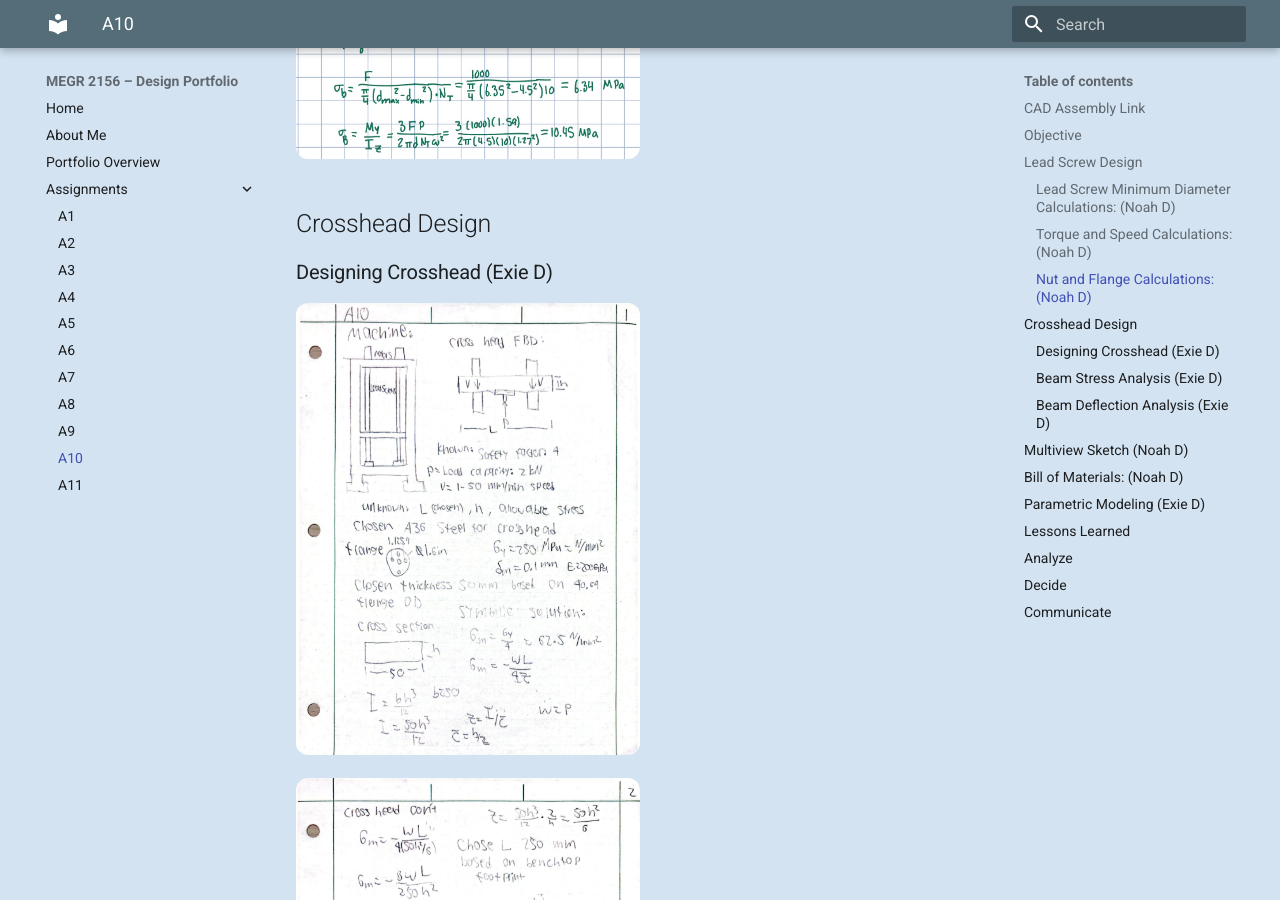
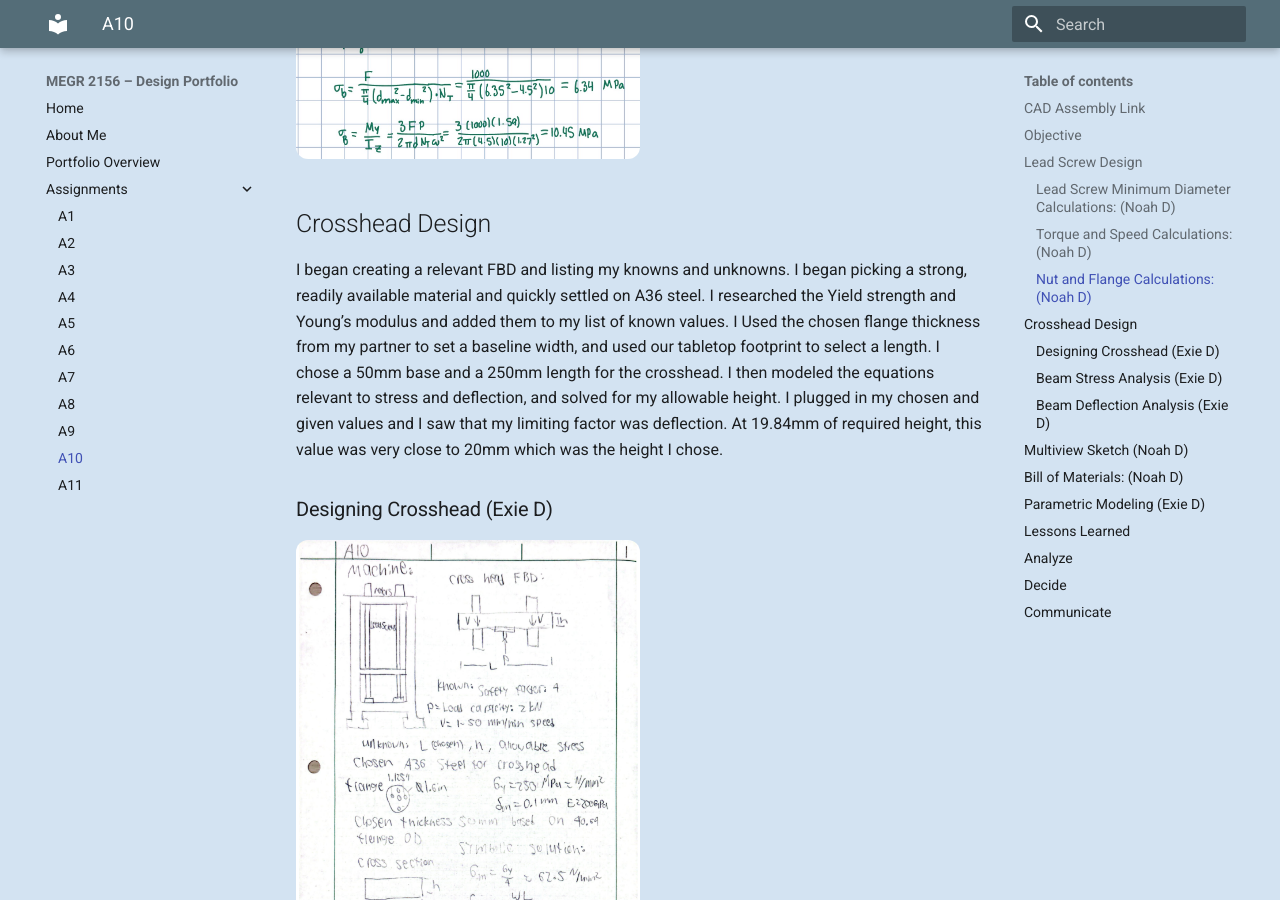
Before and after one commit to Noah-DiMenna/megr2156-portfolio, an MkDocs documentation site: the page built from docs/assignments/A10/index.md, in a window 1280 px wide and 900 px high, scrolled down 3386 px. Built offline with MkDocs 1.6.1 and Material for MkDocs 9.7.7, drawn with Linux system fonts in a browser that asks for light colours; part of the change alters nothing that is shown; some of the changed text lies outside the part shown.

Commit message:
Update index.md

```diff
--- a/docs/assignments/A10/index.md
+++ b/docs/assignments/A10/index.md
@@ -38,6 +38,8 @@ Next was determining the bearing and bending stress the nut would experience und
 
 ## Crosshead Design
 
+I began creating a relevant FBD and listing my knowns and unknowns. I began picking a strong, readily available material and quickly settled on A36 steel. I researched the Yield strength and Young’s modulus and added them to my list of known values. I Used the chosen flange thickness from my partner to set a baseline width, and used our tabletop footprint to select a length. I chose a 50mm base and a 250mm length for the crosshead. I then modeled the equations relevant to stress and deflection, and solved for my allowable height. I plugged in my chosen and given values and I saw that my limiting factor was deflection. At 19.84mm of required height, this value was very close to 20mm which was the height I chose.
+
 ### Designing Crosshead (Exie D)
 
 <img src="A10 (4).png" style="border-radius: 12px; width: 50%;">
@@ -60,12 +62,17 @@ Next was determining the bearing and bending stress the nut would experience und
 
 <img src="A10-BOM.png" style="border-radius: 12px; width: 50%;">
 
-Lead Screw
-Flange
-Nut
-Frame (2 ft)
-Frame (1 ft)
-Frame Brackets
+[Lead Screw](https://www.mcmaster.com/95082A641/)
+
+[Flange](https://www.mcmaster.com/95082A641/)
+
+[Nut](https://www.mcmaster.com/95072A881/)
+
+[Frame (2 ft)](https://www.mcmaster.com/4658N41-4658N43/)
+
+[Frame (1 ft)](https://www.mcmaster.com/4658N41-4658N42/)
+
+[Frame Brackets](https://www.mcmaster.com/47065T845/)
 
 Keep in mind the crosshead is not included in the bill of materials since it is a self fabricated part.
 
```
